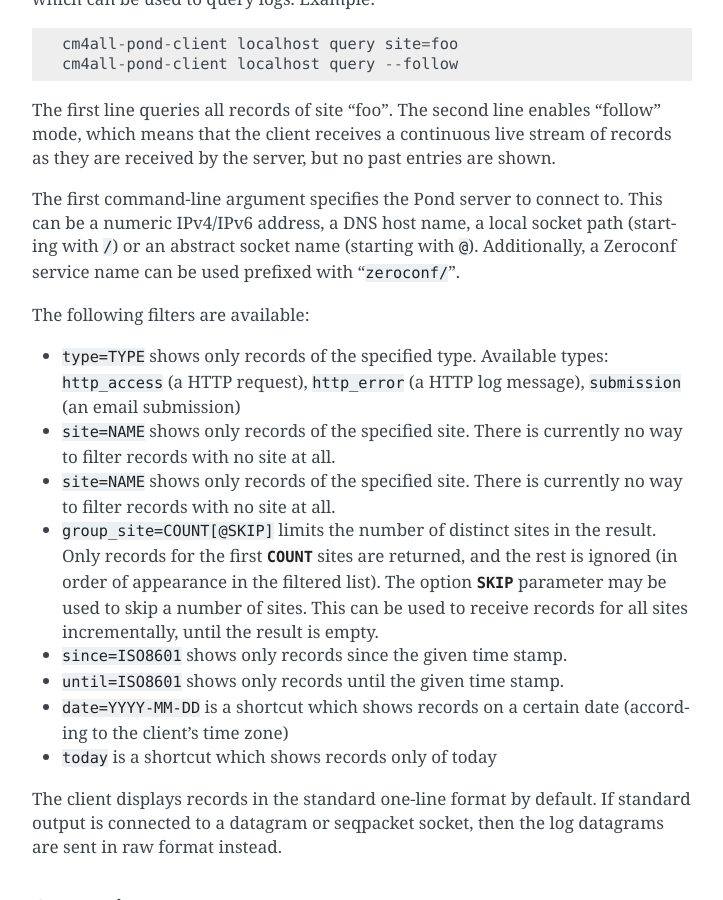
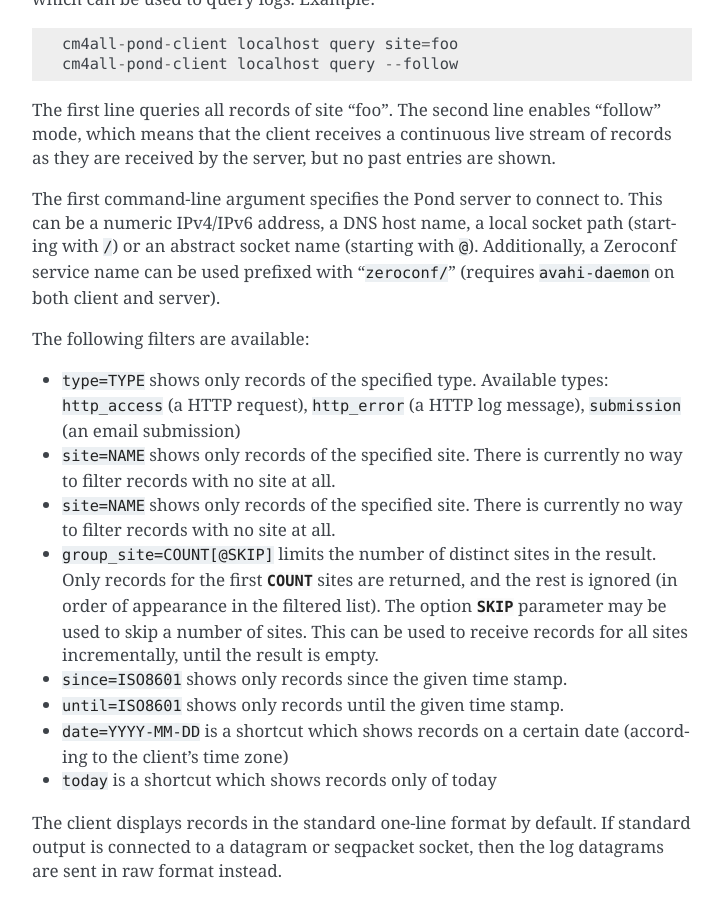
Before and after one commit to CM4all/pond, a Sphinx documentation site: the page built from doc/index.rst, in a window 1280 px wide and 900 px high, scrolled down 1119 px. Shown: the whole window, without its empty margins (388-1111 px from the left). Built offline with Sphinx 7.4.7, drawn with Linux system fonts in a browser that asks for light colours.

Commit message:
debian/control: suggest avahi-daemon for Zeroconf support

```diff
--- a/doc/index.rst
+++ b/doc/index.rst
@@ -69,7 +69,8 @@
 to.  This can be a numeric IPv4/IPv6 address, a DNS host name, a local
 socket path (starting with :samp:`/`) or an abstract socket name
 (starting with :samp:`@`).  Additionally, a Zeroconf service name can
-be used prefixed with ":samp:`zeroconf/`".
+be used prefixed with ":samp:`zeroconf/`" (requires
+:file:`avahi-daemon` on both client and server).
 
 The following filters are available:
 
```
Also changed, not shown: 1 other file.
